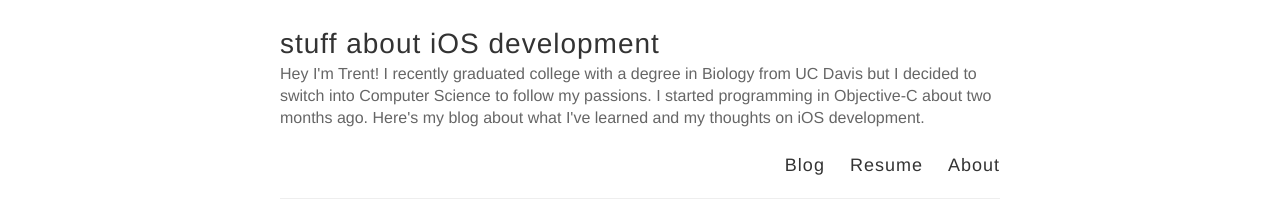
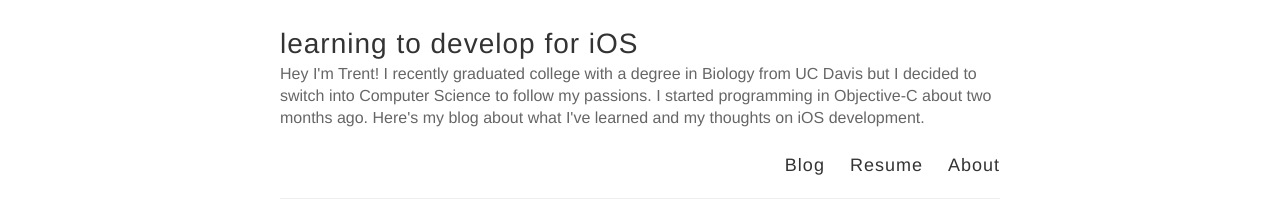
Before and after one commit to trentyou/trentyou.github.io, a Jekyll site: the page built from index.html, in a window 1280 px wide. Shown: the top 222 px of the page. Built offline with Jekyll 4.4.1, drawn with Linux system fonts in a browser that asks for light colours; emoji names are drawn with the system emoji font.

Commit message:
Updated _config.yml

```diff
--- a/_config.yml
+++ b/_config.yml
@@ -3,7 +3,7 @@
 #
 
 # Name of your site (displayed in the header)
-name: stuff about iOS development
+name: learning to develop for iOS
 
 # Short bio or description (displayed in the header)
 description: Hey I'm Trent! I recently graduated college with a degree in Biology from UC Davis but I decided to switch into Computer Science to follow my passions. I started programming in Objective-C about two months ago. Here's my blog about what I've learned and my thoughts on iOS development.
```
